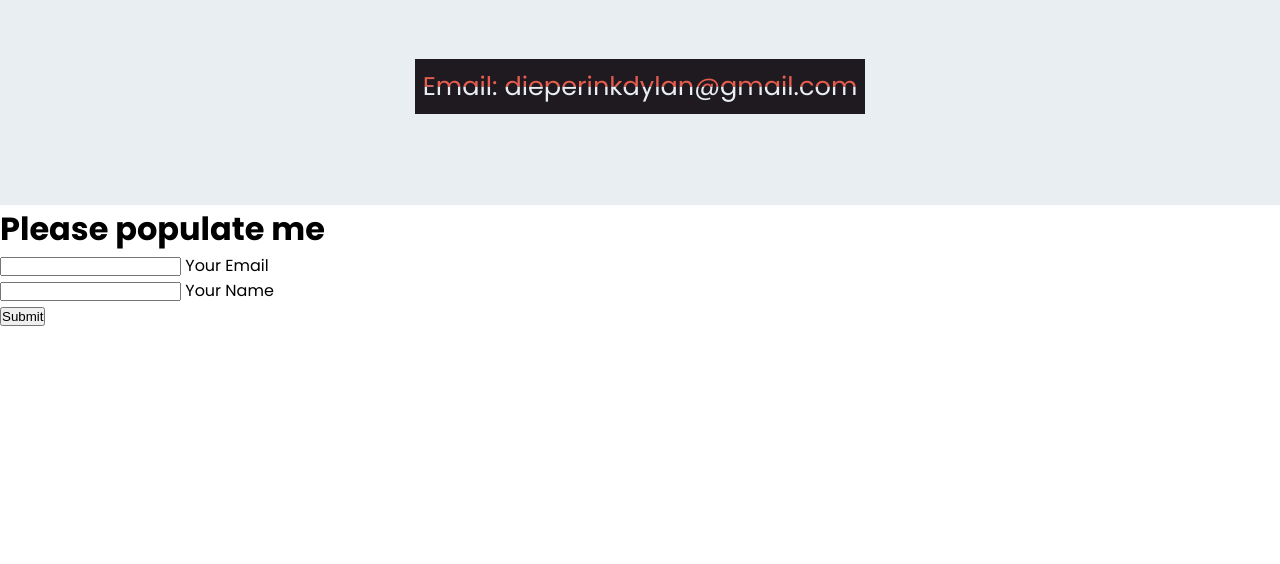
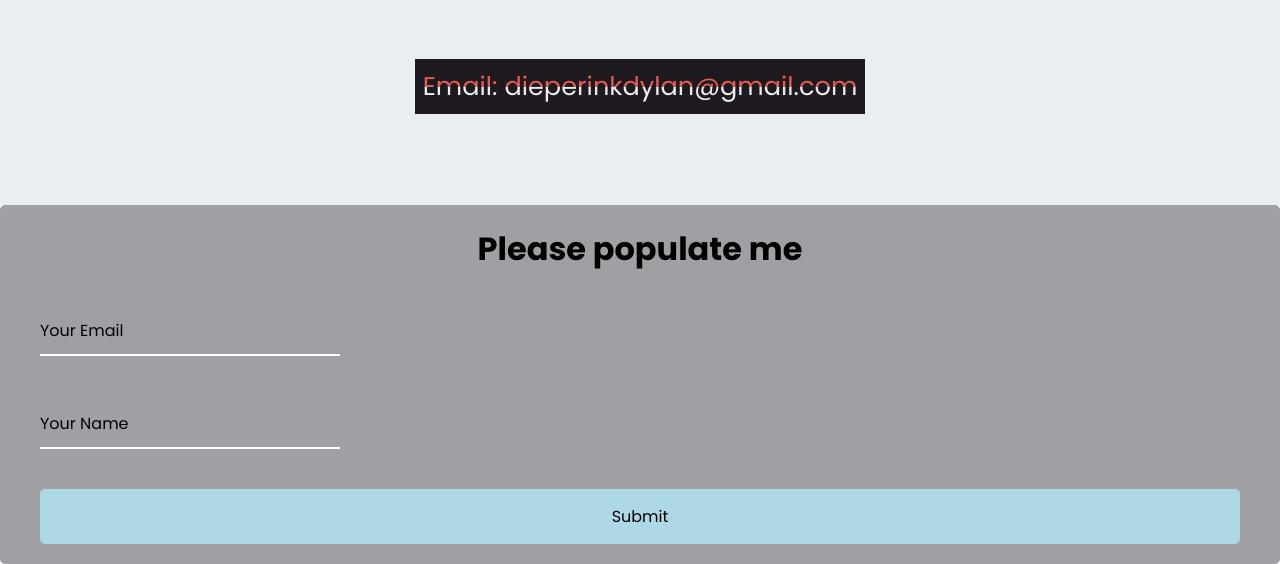
Before and after one commit to MunchyBunchy2203/DylanDieperinkCV, a plain HTML site: page index.html in a window 1280 px wide. Shown: the part 3229-3793 px from the top of the page. Before the commit the page ends 3557 px from the top, so only its background shows below. Drawn offline with Linux system fonts and the light colour scheme.

Commit message:
Added form Styling

```diff
--- a/index.html
+++ b/index.html
@@ -195,6 +195,7 @@
 
     </section>
 
+    <form_body>
     <div class="formContainer">
         <h1>Please populate me</h1>
         <form>
@@ -209,7 +210,7 @@
             <button class="submit">Submit</button>
         </form>
     </div>
-
+    </form_body>
 
 
 </body>
--- a/styles.css
+++ b/styles.css
@@ -4,6 +4,8 @@
     padding: 0;
     margin: 0;
 }
+
+@import url("https://fonts.googleapis.com/css2? family=Muli&display=swap");
 
 .html {
     font-size: 62.5%;
@@ -616,3 +618,96 @@ body{
   color: #E65C4F;
   clip-path: inset(-1% -1% 50% -1%);
 }
+
+/* ----------------- Form Styling --------------- */
+
+.form_body{
+  font-family: "Muli",sans-serif;
+  background-color: #AA96DA;
+  color: #fff;
+  display: flex;
+  flex-direction: column;
+  align-items: center;
+  justify-content: center;
+  height: 100vh;
+  overflow: hidden;
+  margin: 0;
+}
+
+.formContainer{
+  background-color: #393e467d;
+  padding: 20px 40px;
+  border-radius: 5px;
+}
+
+.formContainer h1{
+  text-align: center;
+  margin-bottom: 30px;
+}
+
+.submit{
+  cursor: pointer;
+  display: inline-block;
+  width: 100%;
+  background: lightblue;
+  padding: 15px;
+  font-family: inherit;
+  font-size: 16px;
+  border: 0;
+  border-radius: 5px;
+}
+
+.submit:focus{
+  outline: 0;
+}
+
+.submit:active{
+  transform: scale(0.98);
+}
+
+.text{
+  margin-top: 30px;
+}
+
+.form-control{
+  position: relative;
+  margin: 20px 0 40px;
+  width: 300px;
+}
+
+.form-control input{
+  background-color: transparent;
+  border: 0;
+  border-bottom: 2px #fff solid;
+  display: block;
+  width: 100%;
+  padding: 15px 0;
+  font-size: 18px;
+  color: #fff;
+}
+
+.form-control input:focus,
+.form-control input:valid{
+  outline: 0;
+  border-bottom-color: lightblue;
+}
+
+.form-control label{
+  position: absolute;
+  top: 15px;
+  left: 0;
+  pointer-events: none;
+}
+
+.form-control label span{
+  display: inline-block;
+  font-size: 18px;
+  min-width: 5px;
+  transition: 0.3s cubic-bezier(0.68, -0.55, 0.265, 1.55);
+}
+
+.form-control input:focus + label span,
+.form-control input:valid + label span{
+  color: lightblue;
+  transform: translateY(-30px);
+}
```
